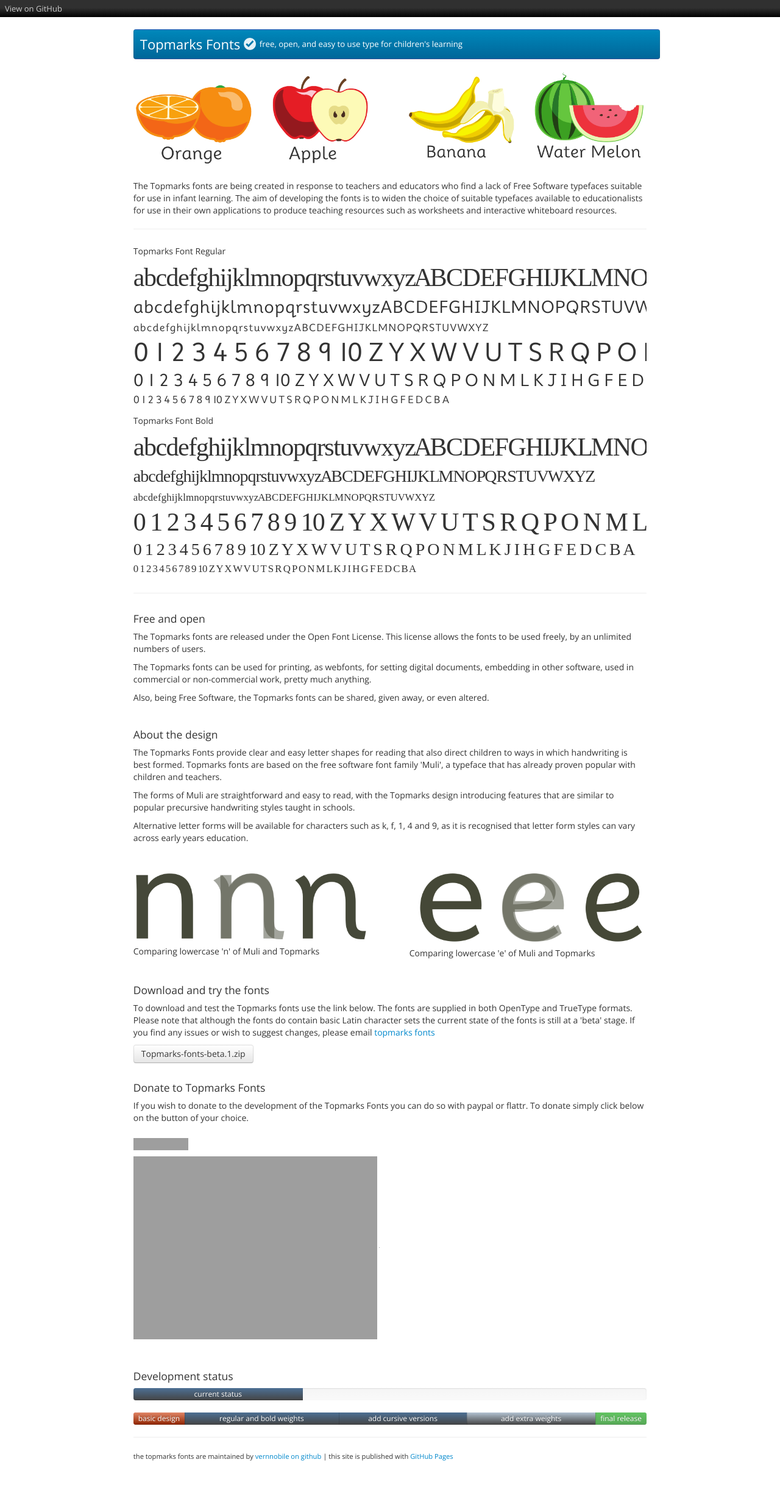
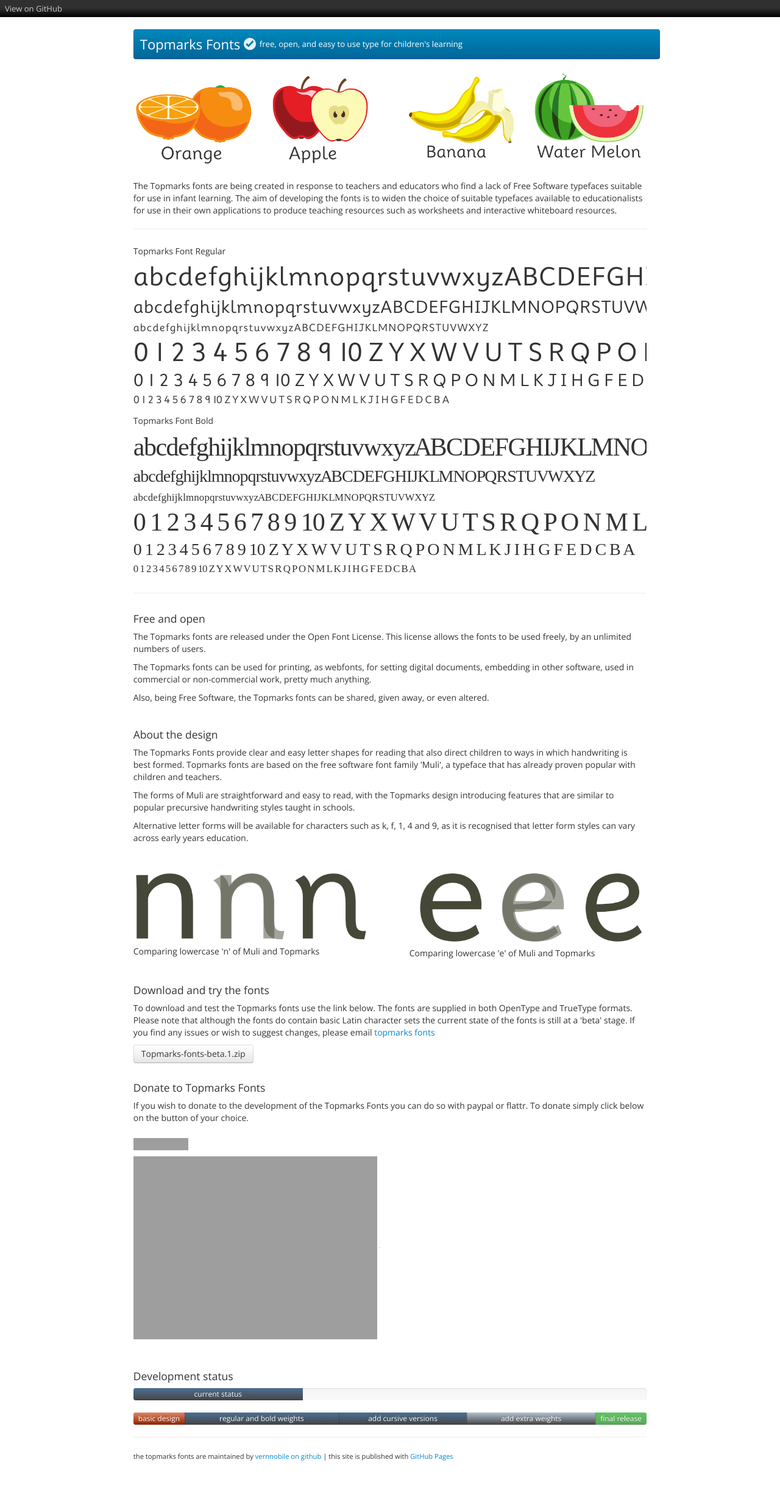
Before and after one commit to vernnobile/topmarks, a Jekyll site: the page built from index.html, in a window 1280 px wide. Shown: the whole page at 61% size. Built offline with Jekyll 4.4.1, drawn with Linux system fonts in a browser that asks for light colours; some web fonts are replaced; Markdown is read by kramdown in place of the engine named in the settings; grey boxes are pictures that could not be loaded.

Commit message:
Update test.html

```diff
--- a/_includes/test.html
+++ b/_includes/test.html
@@ -2,7 +2,7 @@
 <div class="span12" style="white-space:nowrap;overflow:hidden;">
 <p>
 Topmarks Font Regular</p>
-<p style="font-family:'topmarksboook'; font-size:3em; line-height:1.1em; letter-spacing:-6px">
+<p style="font-family:'topmarksbook'; font-size:3em; line-height:1.1em; letter-spacing:-6px">
 a b c d e f g h i j k l m n o p q r s t u v w x y z  A B C D E F G H I J K L M N O P Q R S T U V W X Y Z
 </p>
 <p style="font-family:'topmarksbook'; font-size:2em;line-height:1.1em;letter-spacing:-4px">
```
